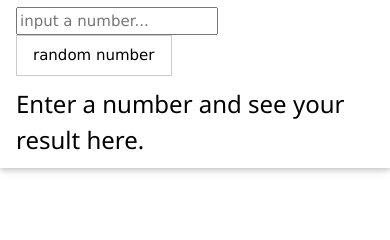
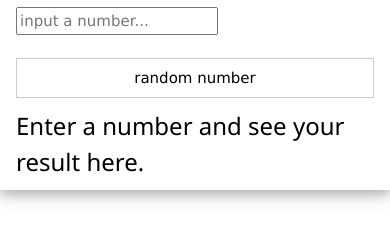
Before and after one commit to MiKl-LS/NtW, a plain HTML site: page index.html in a window 390 px wide. Shown: the part 160-400 px from the top of the page. Drawn offline with nearby package versions, Linux system fonts and the light colour scheme.

Commit message:
Update index.html

```diff
--- a/index.html
+++ b/index.html
@@ -6,11 +6,12 @@
 		<link rel="stylesheet" href="https://www.w3schools.com/w3css/4/w3.css">
 	</head>
 	<body>
-		<div class="w3-panel w3-animate-right w3-card">
+		<div class="w3-panel w3-animate-right w3-card-4 w3-container">
 			<br>
 			<h1> NtW (numbers to words) converter </h1>
 			<input type="number" id="input" placeholder="input a number..." onkeyup="spellNumber()">
-			<button onclick="randomNumber()" class="w3-btn w3-border"> random number </button>
+			<br class="w3-hide-medium w3-hide-large"> <br class="w3-hide-medium w3-hide-large">
+			<button onclick="randomNumber()" class="w3-btn w3-border w3-mobile"> random number </button>
 			<h3 id="output" class="w3-right">Enter a number and see your result here.</h3>
 			<br> <br>
 		</div>
```
